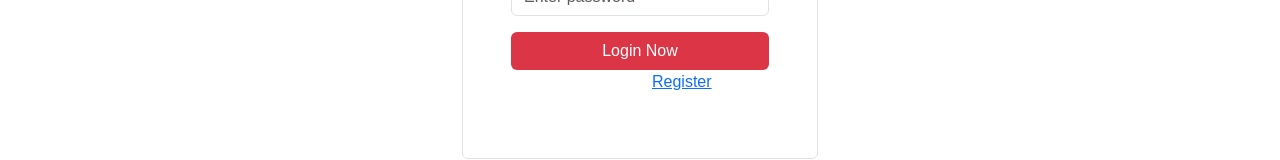
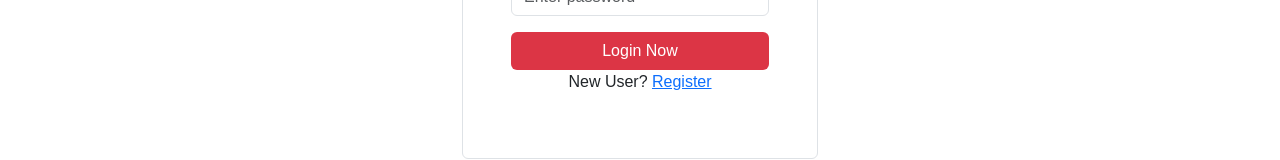
Before and after one commit to Jinit123/gearshifter, a React (Vite) app in the folder Frontend/: page /login in a window 1280 px wide. Shown: the part 423-583 px from the top of the page. Built offline with nearby package versions, Linux system fonts and the light colour scheme; a web font is replaced by a local one.

Commit message:
Register Set

```diff
--- a/Frontend/src/pages/Login.jsx
+++ b/Frontend/src/pages/Login.jsx
@@ -64,7 +64,7 @@ const Login = () => {
                 <input type="password" className="form-control" placeholder="Enter password" onChange={(e) => setData({ ...data, password: e.target.value })} required />
               </div>
               <button type="submit" className="btn text-white w-100 bg-danger">Login Now</button>
-              <p className='text-center'>New User? <Link to="/register">Register</Link></p>
+              <p className='text-center text-dark'>New User? <Link to="/register">Register</Link></p>
             </form>
           </div>
           <div className='col-12 col-lg-4'>
```
